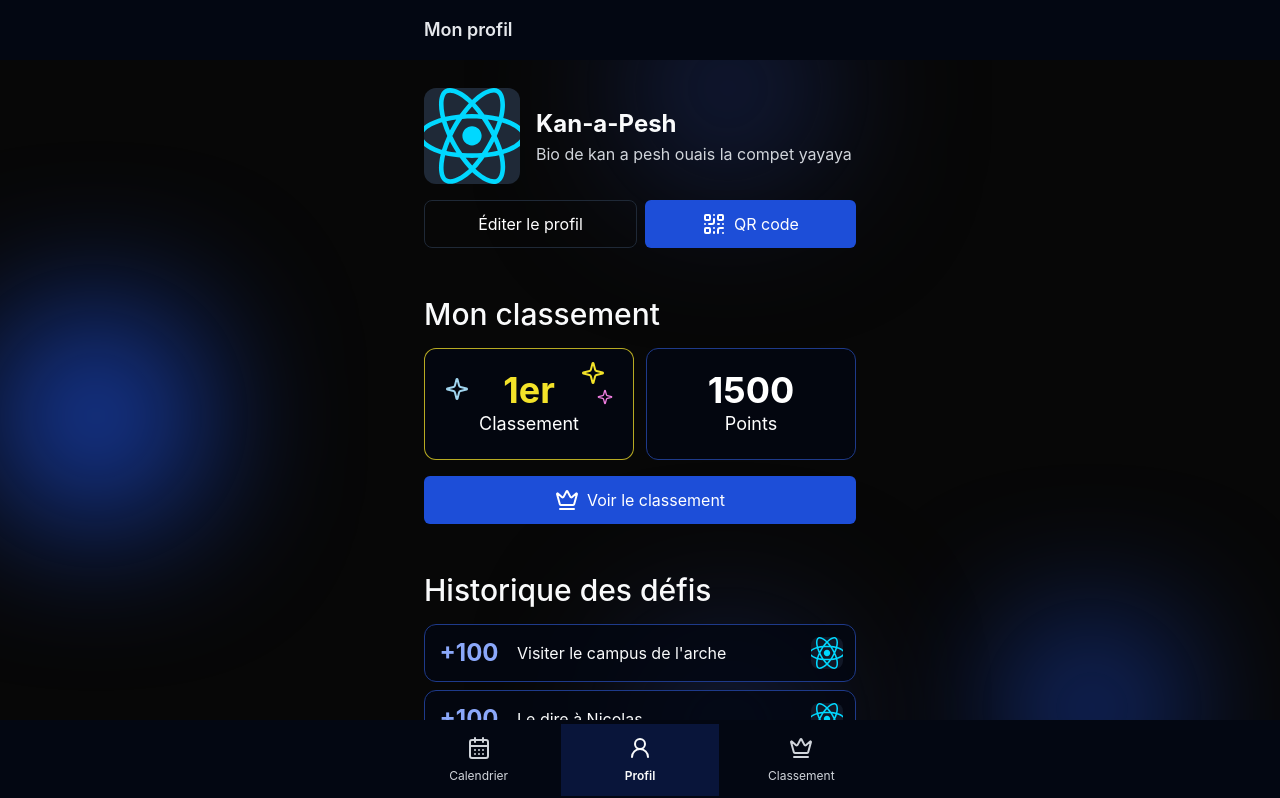
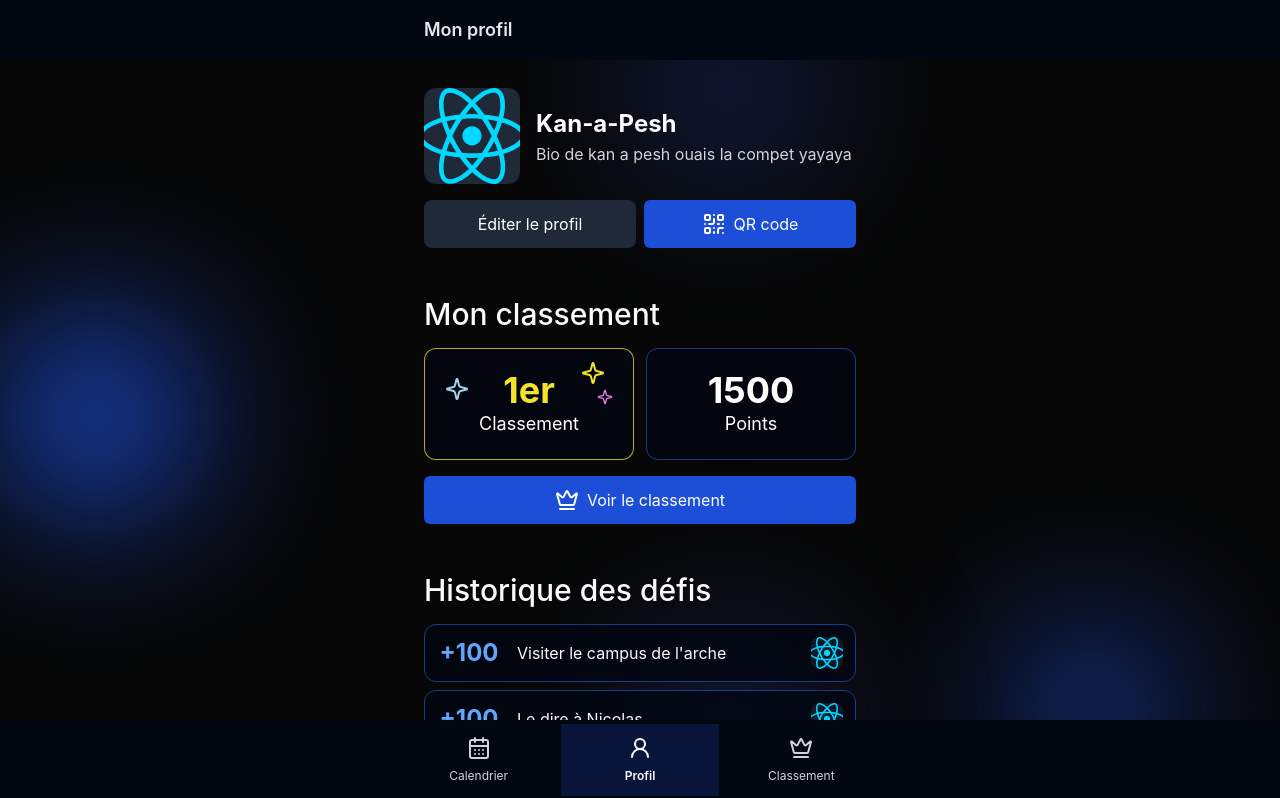
Before and after one commit to La-404-Devinci/advent-daily-frontend, a React (Vite) app: page /me in a window 1280 px wide. Shown: the top 798 px of the page. Built offline with nearby package versions, Linux system fonts and the light colour scheme.

Commit message:
fix: secondary button, mb on edit page and mission card color

```diff
--- a/src/components/buttons/Buttons.jsx
+++ b/src/components/buttons/Buttons.jsx
@@ -5,7 +5,7 @@ const styles = {
         `bg-blue-700 hover:bg-blue-900 text-white flex items-center justify-center h-12 rounded-md leading-6
          font-sm transition-colors duration-200`,
     secondary:
-        `border border-gray-800 rounded-lg flex items-center justify-center h-12 hover:bg-gray-800
+        `bg-gray-800 rounded-lg flex items-center justify-center h-12 hover:bg-gray-700
         transition-colors`,
     destructive:
         `bg-rose-900/25 active:bg-rose-900/50 text-rose-600 flex items-center justify-center
--- a/src/components/mission-card.jsx
+++ b/src/components/mission-card.jsx
@@ -12,7 +12,7 @@ export default function MissionCard({ mission, logo=false }) {
         {mission.finish ? (
           <Check className="text-[#93ACF1]" />
         ) : (
-          <h2 className="font-bold text-2xl text-[#8BA8FA]">
+          <h2 className="font-bold text-2xl text-blue-400">
             +{mission.score}
           </h2>
         )}
--- a/src/routes/profile-edit.jsx
+++ b/src/routes/profile-edit.jsx
@@ -20,7 +20,7 @@ export default function ProfileEditPage() {
   return (
     <Layout>
       <Header title="Editer le profil" />
-        <div className="mt-16 mb-20 w-full max-w-[30rem] p-6 mx-auto flex flex-col items-center gap-8">
+        <div className="mt-16 mb-36 w-full max-w-[30rem] p-6 mx-auto flex flex-col items-center gap-8">
             <EditUserAvatar user={user}/>
             <EditUserInfo user={user}/>
             <div className="flex p-4 gap-4 justify-center items-center fixed bottom-20 left-0 right-0 bg-gradient-to-t from-black/100 to-black/0">
--- a/src/routes/profile.jsx
+++ b/src/routes/profile.jsx
@@ -82,8 +82,8 @@ export default function Profile() {
             <div className="flex items-center w-full gap-2">
               <Link
                 to="/me/edit"
-                className="border border-gray-800 rounded-lg flex-1 h-12 inline-flex
-                items-center justify-center hover:bg-gray-800 transition-colors"
+                className="bg-gray-800 rounded-lg flex-1 h-12 inline-flex
+                items-center justify-center hover:bg-gray-700 transition-colors"
               >
                 Éditer le profil
               </Link>
```
